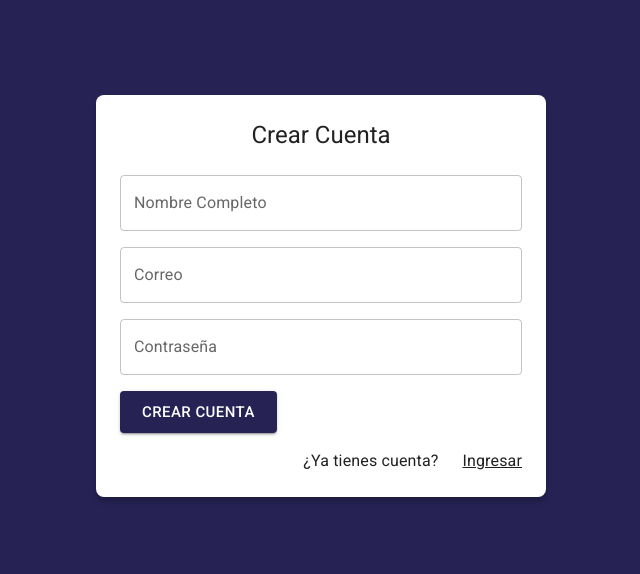
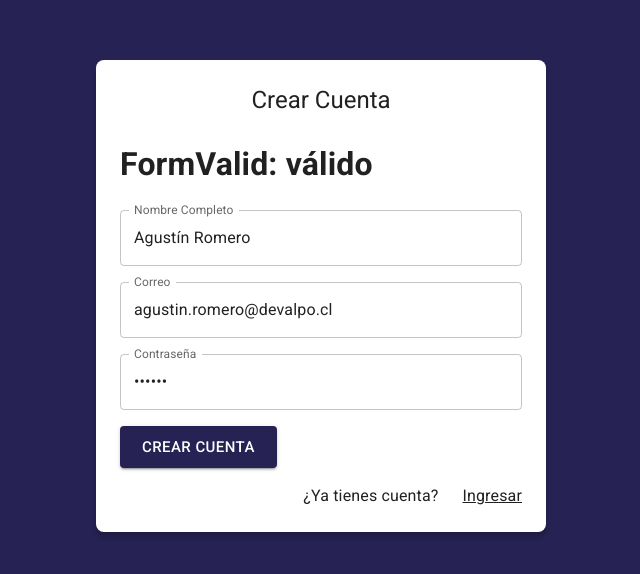
Before and after one commit to agustindevalpo/react-journal-app, a React (Vite) app: page /auth/register in a window 1280 px wide. Shown: the part 104-678 px from the top of the page, without its empty margins (319-959 px from the left). Built offline with nearby package versions, Linux system fonts and the light colour scheme.

Commit message:
Validaciones
Validaciones de los campos terminadas

```diff
--- a/src/auth/pages/LoginPage.jsx
+++ b/src/auth/pages/LoginPage.jsx
@@ -1,10 +1,10 @@
+import React, { useMemo } from 'react'
 import { useDispatch, useSelector } from 'react-redux'
 import { Link as RouterLink } from 'react-router'
-import React, { useMemo } from 'react'
+import { useForm } from '../../hooks'
 import { Grid, TextField, Typography, Button, Link } from '@mui/material'
 import { Google } from '@mui/icons-material'
 import { AuthLayout } from '../layouts/AuthLayout'
-import { useForm } from '../../hooks'
 import { checkingAutentication, startGoogleSigIn } from '../../store/auth'
 
 export const LoginPage = () => {
--- a/src/auth/pages/RegisterPage.jsx
+++ b/src/auth/pages/RegisterPage.jsx
@@ -1,15 +1,43 @@
-import React from 'react'
+import React, { useState } from 'react'
 import { Link as RouterLink } from 'react-router'
 import { Grid, TextField, Typography, Button, Link } from '@mui/material'
-import { Google } from '@mui/icons-material'
 import { AuthLayout } from '../layouts/AuthLayout'
+import { Password } from '@mui/icons-material'
+import { useForm } from '../../hooks'
+
+const formData = {
+  email: 'agustin.romero@devalpo.cl',
+  password: '123456',
+  displayName: 'Agustín Romero'
+}
+
+const formValidations = {
+  email: [(value) => value.includes('@'), 'El correo debe tener un @'],
+  password: [(value) => value.length >= 6, 'El password debe tener más de 6 caracteres'], // Corregido length
+  displayName: [(value) => value.length >= 1, 'El nombre es obligatorio'], // Corregido length
+};
 
 export const RegisterPage = () => {
+
+
+  const [formSubmited, setFormSubmited] = useState(false);
+
+  const { displayName , email, password , onInputChange, formState, isFormValid,
+          displayNameValid, emailValid, passwordValid  } = useForm( formData, formValidations );
+
+
+  const onSubmit = ( event ) =>{
+       event.preventDefault();
+       setFormSubmited(true);
+       console.log( formState )
+  }
+
   return (
 
     <AuthLayout title='Crear Cuenta'>
+      <h1>FormValid: { isFormValid ? 'válido': 'incorrecto'}</h1>
 
-      <form>
+      <form onSubmit={ onSubmit }>
         <Grid container spacing={2} direction="column">
           <Grid item xs={12}>
             <TextField
@@ -17,6 +45,11 @@ export const RegisterPage = () => {
               type="text"
               placeholder="Agustín Romero"
               fullWidth
+              name='displayName'
+              value={ displayName }
+              onChange={ onInputChange }
+              error= { !!displayNameValid && formSubmited }
+              helperText={ displayNameValid }
             />
           </Grid>
 
@@ -26,6 +59,11 @@ export const RegisterPage = () => {
               type="email"
               placeholder="correo@gmail.com"
               fullWidth
+              name='email'
+              value={ email }
+              onChange={ onInputChange }
+              error= { !!emailValid && formSubmited  }
+              helperText={ emailValid }
             />
           </Grid>
 
@@ -35,6 +73,11 @@ export const RegisterPage = () => {
               type="password"
               placeholder="Contraseña"
               fullWidth
+              name='password'
+              value={ password }
+              onChange={ onInputChange }
+              error= { !!passwordValid && formSubmited  }
+              helperText={ passwordValid }
             />
           </Grid>
 
--- a/src/hooks/useForm.js
+++ b/src/hooks/useForm.js
@@ -1,26 +1,51 @@
+import { useState, useEffect, useMemo } from 'react';
 
-import { useState } from 'react';
+export const useForm = (initialForm = {}, formValidations = {}) => {
+  const [formState, setFormState] = useState(initialForm);
+  const [formValidationState, setFormValidationState] = useState({}); // Cambiado el nombre
 
-export const useForm = ( initialForm = {} ) => {
+  useEffect(() => {
+    createValidators();
+  }, [formState]);
 
-    const [ formState, setFormState ] = useState( initialForm );
+//   const isFormValid = useMemo( () => {
+
+//    for( const formaValue of Object.keys( formValidationState)){
+//     if( formValidationState[formaValue] !== null ) return false;
+//    }
+
+//     return true;
+//   },[formState]);
 
   const onInputChange = ({ target }) => {
     const { name, value } = target;
     setFormState({
       ...formState,
-            [ name ]: value
+      [name]: value
     });
+  };
+
+  const onResetForm = () => {
+    setFormState(initialForm);
+  };
+
+  const createValidators = () => {
+    const formCheckedValues = {};
+
+    for (const formField of Object.keys(formValidations)) {
+      const [fn, errorMessage = 'Este campo es requerido'] = formValidations[formField];
+      formCheckedValues[`${formField}Valid`] = fn(formState[formField]) ? null : errorMessage;
     }
 
-    const onResetForm = () => {
-        setFormState( initialForm );
-    }
+    setFormValidationState(formCheckedValues);
+  };
 
   return {
     ...formState,
     formState,
     onInputChange,
     onResetForm,
-    }
-}
+    ...formValidationState, // Usar el estado renombrado
+    isFormValid: Object.values(formValidationState).every(error => error === null)
+  };
+};
```
Lines whose indentation alone changed are shown as unchanged.
